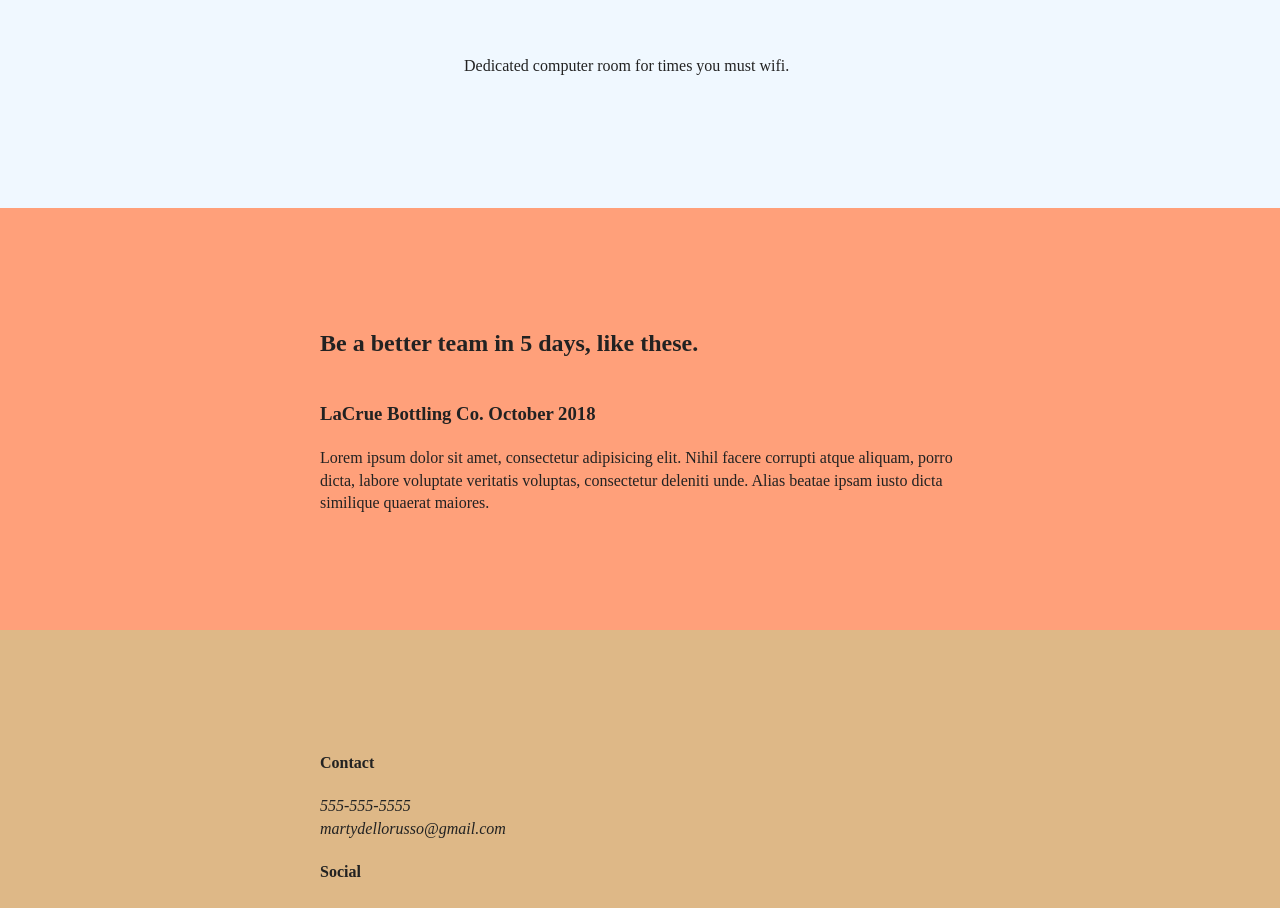
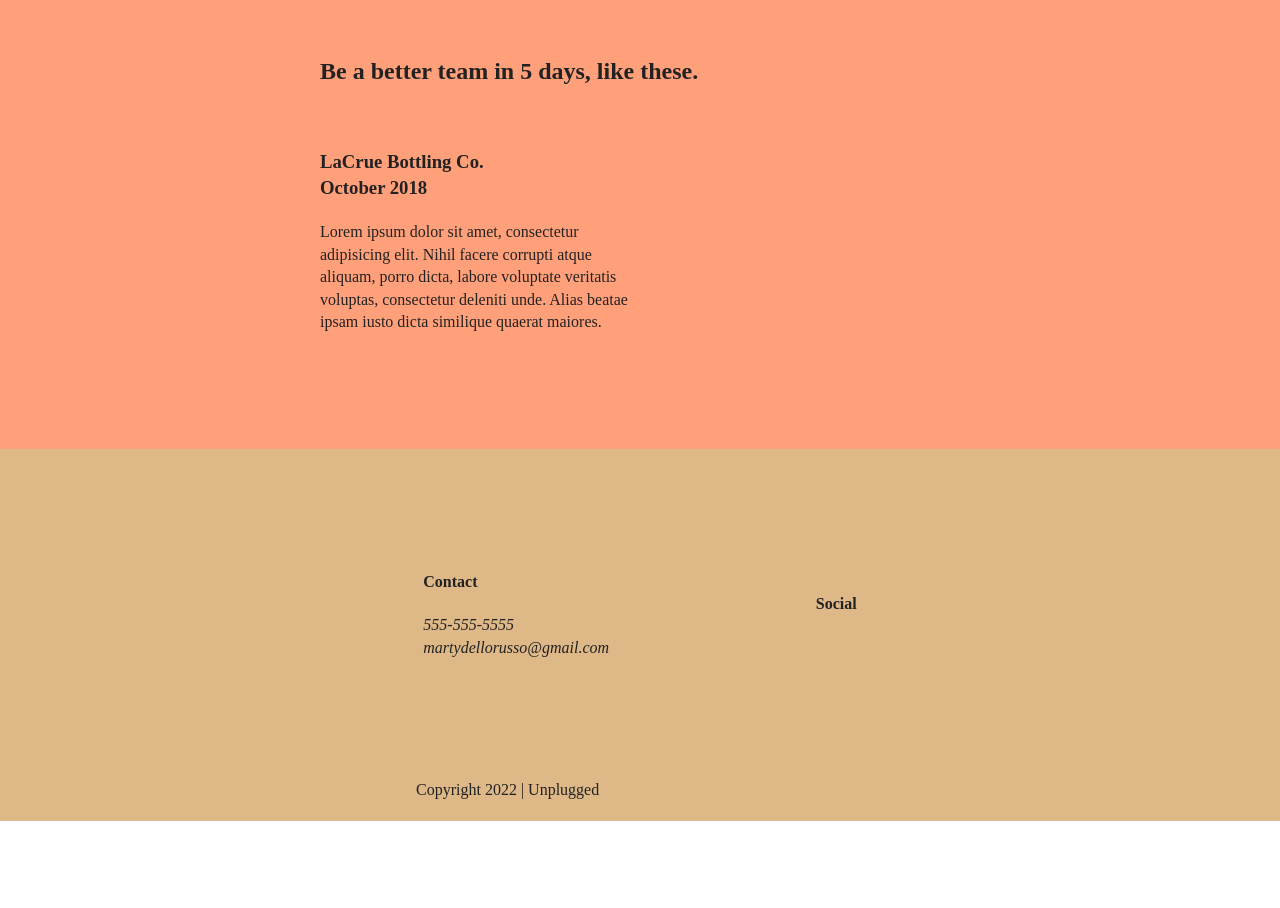
Before and after one commit to MJDellorusso/unplugged, a website: page index.html in a window 1280 px wide. Shown: the part 1520-2428 px from the top of the page. After the commit the page ends 2341 px from the top, so only its background shows below. Drawn offline with Linux system fonts and the light colour scheme.

Commit message:
Added css to tablet breakpoint, widths, padding, and flex

```diff
--- a/css/main.css
+++ b/css/main.css
@@ -207,7 +207,7 @@ aside {
 }
 
 .form-description {
-  border: #222 2px dotted;
+
 }
 
 aside h3 {
@@ -503,19 +503,23 @@ aside h3 {
   /*header*/
 
   header {
+    width: 100%;
+    justify-content: space-around;
 
   }
 
   header .content-wrapper {
-    width: ;
+    width: 100%;
 
   }
 
   header nav {
-      width: ;
+      width: 20%;
   }
 
   header nav ul {
+    width: 100%;
+    justify-content: space-evenly;
 
   }
 
@@ -529,42 +533,61 @@ aside h3 {
 
   aside .content-wrapper {
     margin: 50px 0;
+    display: flex;
+    justify-content: space-between;
+    flex-flow: row;
+
   }
 
   aside .content-wrapper .form-description, aside .content-wrapper .form {
-    width: ;
+    width: 40%;
     margin: 0;
   }
 
   /*features*/
 
   .features article {
+    width: 40%;
+    display: flex;
+    justify-content: space-between;
+    align-items: center;
+    flex-flow: column;
+    flex-basis: 300px;
+
 
   }
 
   .features .features-item-description {
-    width: ;
+    width: 75%;
+
 
   }
 
   /* Reviews */
 
   .reviews article {
+    width: 50%;
+    display: flex;
+    justify-content: center;
 
   }
 
   .reviews article div {
 
-    width: ;
+    width: 100%;
   }
 
   /* Footer */
   footer .content-wrapper {
-    width: ;
+    width: 80%;
     margin: 100px 0;
   }
 
   .footer-content {
+    width: 100%;
+    display: flex;
+    justify-content: space-around;
+    align-items: center;
 
   }
 
@@ -574,7 +597,7 @@ aside h3 {
 
   footer .copyright {
 
-    width: ;
+    width: 35%;
   }
 }
 
```
